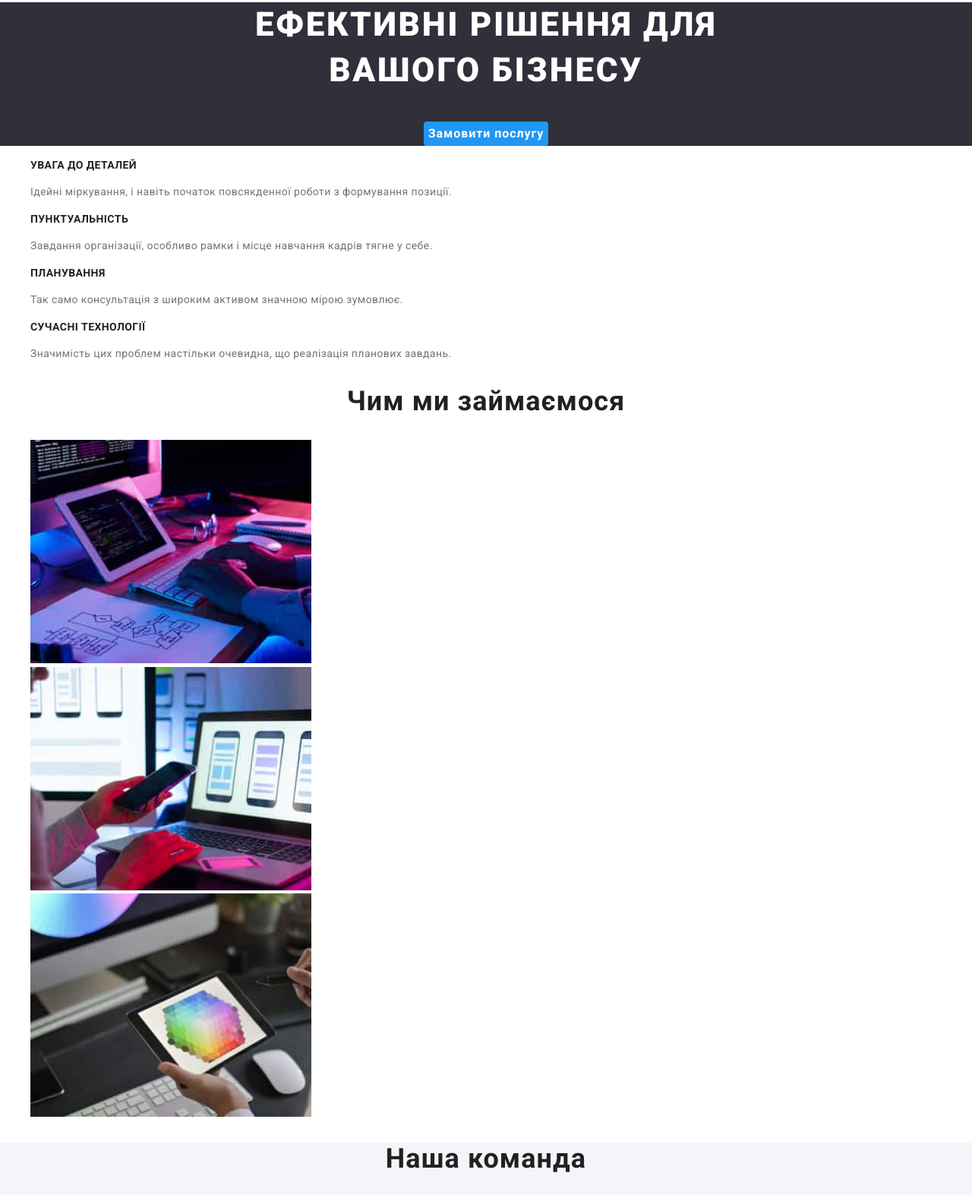
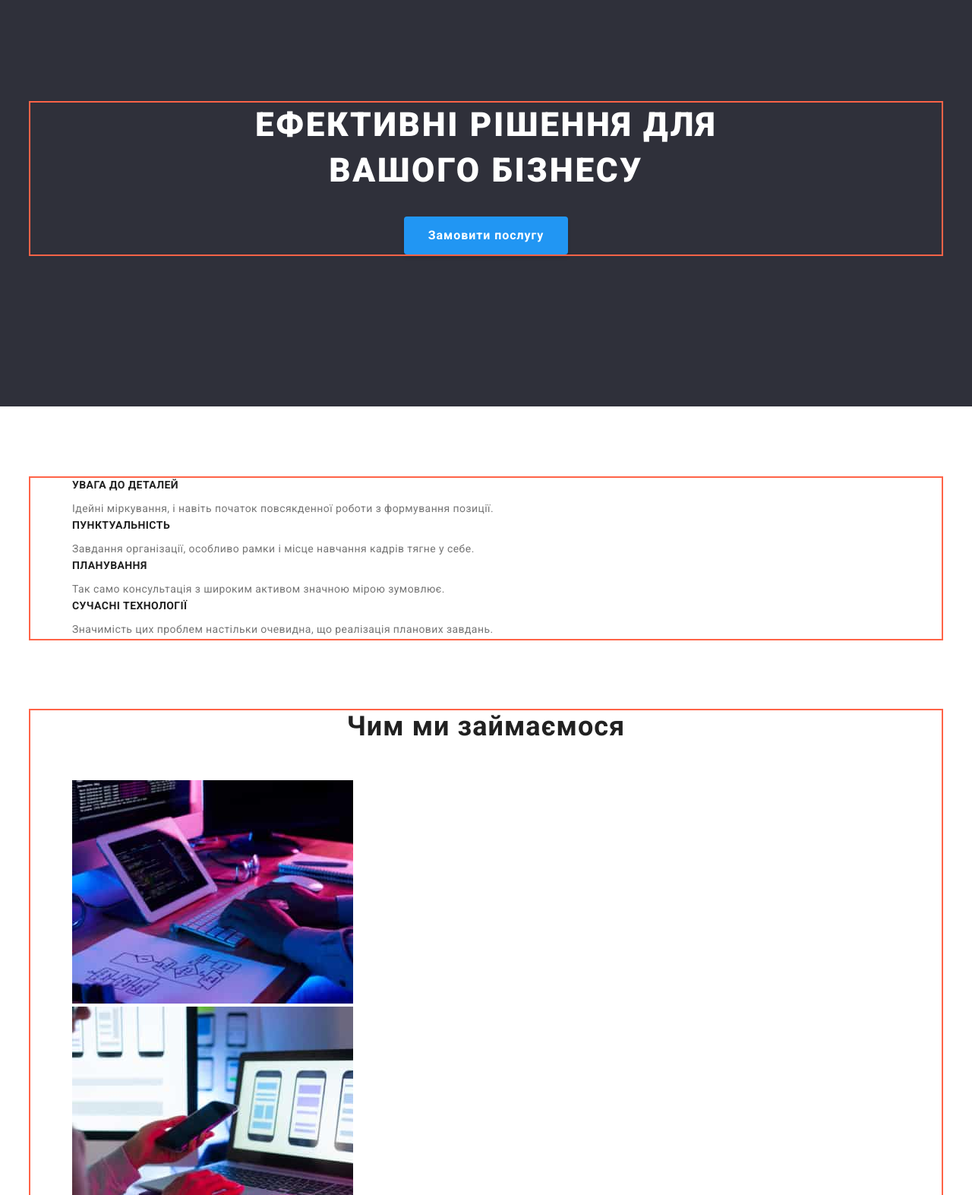
Before and after one commit to tet-n/goit-markup-hw-03, a plain HTML site: page index.html in a window 1280 px wide. Shown: the part 188-1761 px from the top of the page at 76% size. Drawn offline with nearby package versions, Linux system fonts and the light colour scheme.

Commit message:
added sizing  to 1st page

```diff
--- a/css/styles.css
+++ b/css/styles.css
@@ -28,6 +28,23 @@ body {
   font-family: 'Roboto', sans-serif;
   font-style: normal;
   font-weight: 400;
+}
+
+h1,
+h2,
+h3,
+ul,
+p {
+  margin-top: 0;
+  margin-bottom: 0;
+}
+
+.container {
+  width: 1200px;
+  margin: 0 auto;
+  padding-left: 15px;
+  padding-right: 15px;
+  outline: 2px solid tomato;
 }
 
 /* Шапка */
@@ -87,11 +104,14 @@ body {
 /* Hero */
 
 .hero {
+  padding-top: 200px;
+  padding-bottom: 200px;
   background-color: var(--tertiary-bg-color);
   text-align: center;
 }
 
 .hero-title {
+  margin-bottom: 30px;
   color: #ffffff;
   font-weight: 900;
   font-size: 44px;
@@ -101,10 +121,15 @@ body {
 }
 
 .hero .btn {
+  display: inline-block;
+  border-style: none;
+  min-width: 216px;
+  border-radius: 4px;
+  padding: 10px 32px;
+  box-shadow: 0px 4px 4px rgba(0, 0, 0, 0.15);
+
   color: #ffffff;
   background-color: var(--accent-color);
-  border-style: none;
-  border-radius: 4px;
   cursor: pointer;
   font-family: 'Roboto', sans-serif;
   font-style: normal;
@@ -119,7 +144,7 @@ body {
   background-color: #188ce8;
 }
 
-/* Секції */
+/* Секції заголовки */
 
 .section-title {
   color: var(--title-text-color);
@@ -132,7 +157,13 @@ body {
 
 /* Особливості */
 
+.section-feature {
+  padding: 94px 0;
+}
+
 .feature-title {
+  margin-bottom: 10px;
+
   color: var(--title-text-color);
   font-weight: 700;
   font-size: 14px;
@@ -147,10 +178,25 @@ body {
   letter-spacing: 0.03em;
 }
 
+/* Чим ми займаємося */
+
+.section-work .section-title {
+  margin-bottom: 50px;
+}
+
+.section-work {
+  padding-bottom: 94px;
+}
+
 /* Наша команда */
 
 .section-team {
+  padding: 94px 0;
   background-color: var(--secondary-bg-color);
+}
+
+.section-team .section-title {
+  margin-bottom: 50px;
 }
 
 .item-team {
@@ -159,25 +205,36 @@ body {
 }
 
 .title-team {
+  margin-top: 30px;
+  margin-bottom: 10px;
   color: var(--title-text-color);
   font-weight: 500;
   font-size: 16px;
   line-height: 1.19;
   letter-spacing: 0.03em;
+  text-align: center;
 }
 
 .team-text {
   font-size: 16px;
   line-height: 1.18;
   letter-spacing: 0.03em;
+  text-align: center;
 }
 
 /* Підвал */
 .footer {
+  padding: 60px 0;
   background-color: var(--tertiary-bg-color);
 }
 
+.footer .contact {
+  padding-left: 0;
+}
+
 .footer .logo {
+  display: inline-block;
+  margin-bottom: 20px;
   color: var(--accent-color);
 }
 
@@ -194,6 +251,8 @@ body {
 }
 
 .contact .link-footer {
+  display: inline-block;
+  margin-top: 9px;
   color: rgba(255, 255, 255, 0.6);
   text-decoration: none;
   font-size: 14px;
--- a/index.html
+++ b/index.html
@@ -20,7 +20,9 @@
   <body>
     <!-- Шапка -->
     <header>
+      <div class="container">
         <a href="./index.html" class="logo"><span class="logo-accent">Web</span>Studio</a>
+
         <nav>
           <ul class="site-nav list">
             <li><a href="/" class="link current">Студія</a></li>
@@ -32,18 +34,22 @@
           <li><a href="mailto:info@devstudio.com" class="link">info@devstudio.com</a></li>
           <li><a href="tel:+380961111111" class="link">+38 096 111 11 11</a></li>
         </ul>
+      </div>
     </header>
 
     <!-- Основна частина -->
     <main>
       <!-- Hero -->
       <section class="hero">
+        <div class="container">
           <h1 class="hero-title">Ефективні рішення для<br />вашого бізнесу</h1>
           <button type="button" class="btn">Замовити послугу</button>
+        </div>
       </section>
 
       <!-- Особливості -->
-      <section class="section">
+      <section class="section-feature">
+        <div class="container">
           <!-- <h2 class="section-title">Особливості</h2> -->
           <ul class="list">
             <li>
@@ -71,10 +77,12 @@
               </p>
             </li>
           </ul>
+        </div>
       </section>
 
       <!-- Чим ми займаємося -->
-      <section class="section">
+      <section class="section-work">
+        <div class="container">
           <h2 class="section-title">Чим ми займаємося</h2>
           <ul class="list">
             <li>
@@ -87,6 +95,7 @@
               <img src="./images/web_design.jpg" alt="Веб-дизайн" width="370" height="294" />
             </li>
           </ul>
+        </div>
       </section>
 
       <!-- Наша команда -->
@@ -119,14 +128,16 @@
 
     <!-- Підвал-->
     <footer class="footer">
+      <div class="container">
         <a href="./index.html" class="logo">Web<span class="logo-accent">Studio</span></a>
         <address class="address-footer">
-        <p>м. Київ, пр-т Лесі Українки, 26</p>
+          <p class="footer-text">м. Київ, пр-т Лесі Українки, 26</p>
           <ul class="contact list">
             <li><a href="mailto:info@devstudio.com" class="link-footer">info@devstudio.com</a></li>
             <li><a href="tel:+380961111111" class="link-footer">+38 096 111 11 11</a></li>
           </ul>
         </address>
+      </div>
     </footer>
   </body>
 </html>
```
Lines whose indentation alone changed are shown as unchanged.
